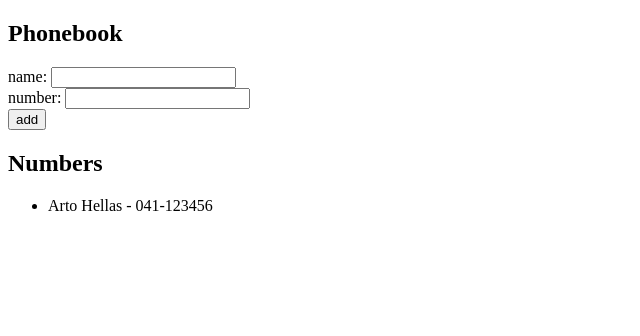
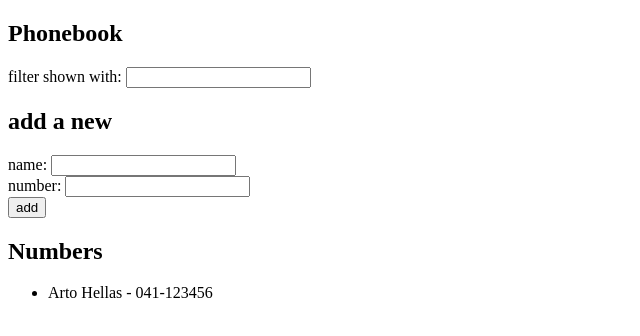
Before and after one commit to sharmila657/fullstackopen-exercises, a React (Vite) app in the folder part2/Phonebook/: page / in a window 1280 px wide. Shown: the top 336 px of the page, without its empty margins (0-640 px from the left). Built offline with nearby package versions, Linux system fonts and the light colour scheme.

Commit message:
ex-2.9 completed

```diff
--- a/part2/Phonebook/src/App.jsx
+++ b/part2/Phonebook/src/App.jsx
@@ -9,7 +9,9 @@ const App = () => {
    }
   ])
   const [newName, setNewName] = useState('')
-  const [newVal, setNewVal]  = useState('')
+  const [newVal, setNewVal] = useState('')
+  const [searchVal, setSearchVal] = useState('')
+
 
 
   const addNote = (event) => {
@@ -17,7 +19,8 @@ const App = () => {
 
     if (persons.some(person => person.name === newName)) {
       alert(`${newName} is already added to the phonebook.`);
-      return;
+
+
     }
 
     const newPerson = { name: newName,number:newVal };
@@ -36,24 +39,44 @@ const App = () => {
 
   }
 
+  const handleSearch = (event) => {
+    setSearchVal(event.target.value);
+  };
+
+  const filteredPersons = persons.filter((person) =>
+    person.name.toLowerCase().includes(searchVal.toLowerCase())
+  );
+
+
   return (
     <div>
       <h2>Phonebook</h2>
+      <div>
+    filter shown with: <input type='search' onChange={handleSearch}/>
+      </div>
+
+      <h2>add a new</h2>
       <form onSubmit={addNote}>
         <div>
           name: <input value = {newName} onChange={handleAddNote} />
         </div>
+
         <div>
         number: <input value={newVal} onChange={handleNewVal} />
         </div>
+
         <div>
           <button type="submit">add</button>
         </div>
+
       </form>
+
       <h2>Numbers</h2>
       <ul>
-        {persons.map((all,id) => (
-          <li key={id}>{all.name} - {all.number}</li>
+      {filteredPersons.map((person, id) => (
+          <li key={id}>
+            {person.name} - {person.number}
+          </li>
           ))}
       </ul>
     </div>
```
